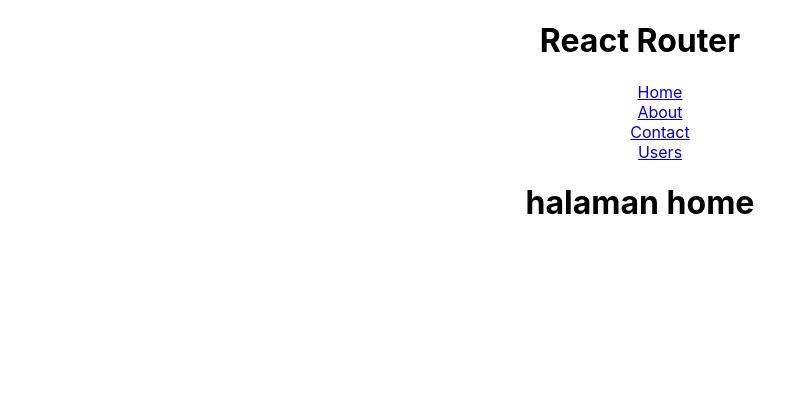
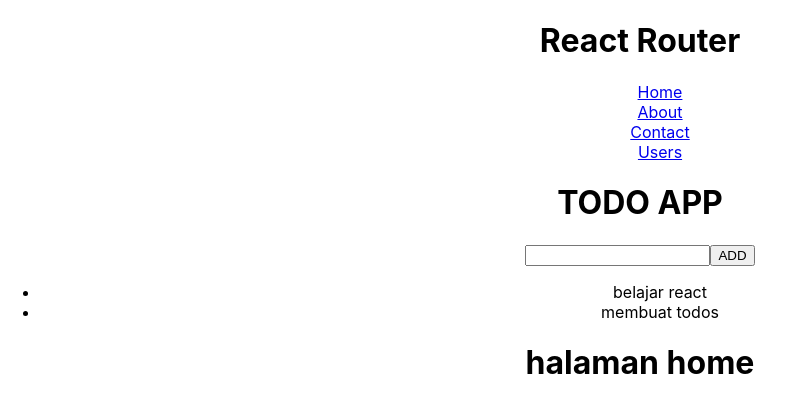
Before and after one commit to mohammedazez/projects, a React (Create React App) app in the folder day-15-react-router/react-router/: page / in a window 1280 px wide. Shown: the top 412 px of the page, without its empty margins (0-795 px from the left). Built offline with nearby package versions, Linux system fonts and the light colour scheme.

Commit message:
add todo

```diff
--- a/day-15-react-router/react-router/src/App.js
+++ b/day-15-react-router/react-router/src/App.js
@@ -1,6 +1,8 @@
 import React from "react";
+import Todo from './pages/Todo'
+import { BrowserRouter, Switch, Route, Redirect } from "react-router-dom";
+
 import "./App.css";
-import { BrowserRouter, Switch, Route, Redirect } from "react-router-dom";
 
 // pages
 import Home from "./pages/Home";
@@ -18,6 +20,9 @@ function App() {
     <BrowserRouter>
       <div className="App">
         <Header />
+
+        <Todo />
+
         {/* bagian halaman yang mau dirubah */}
         <Switch>
           <Route exact path="/">
--- /dev/null
+++ b/day-15-react-router/react-router/src/pages/Todo.js
@@ -0,0 +1,33 @@
+import React, { useState } from 'react';
+
+const Todo = () => {
+  const [inputText, setInputText] = useState("");
+  const [todos, setTodos] = useState([ "belajar react", "membuat todos" ])
+
+  const handleChange = (event) => {
+    setInputText(event.target.value)
+  }
+
+  const addTodo = () => {
+    setTodos([...todos, inputText])
+    setInputText("")
+  }
+
+  console.log(inputText)
+  console.log(todos)
+
+  return (
+    <div>
+      <h1>TODO APP</h1>
+      <input type="text" onChange={handleChange} value={inputText} />
+      <button onClick={addTodo}>ADD</button>
+      <ul>
+        {todos.map( (item, index) => (
+          <li key={index}>{item}</li>
+        ))}
+      </ul>
+    </div>
+  );
+}
+
+export default Todo;
```
